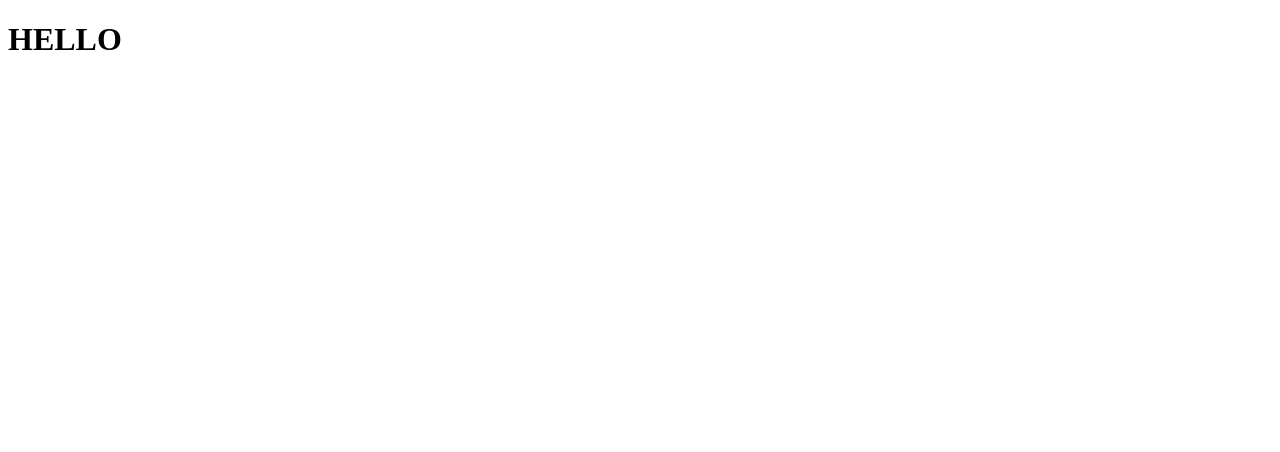
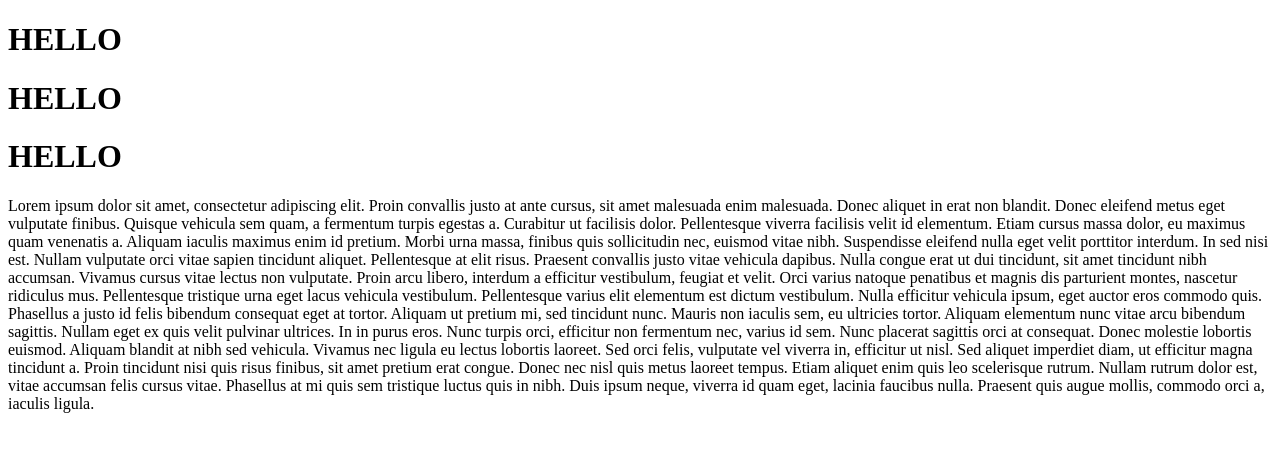
Before and after one commit to ccchwang/test-HTML-CSS-JSv2, a plain HTML site: page index.html in a window 1280 px wide. Drawn offline with Linux system fonts and the light colour scheme.

Commit message:
added more html

```diff
--- a/index.html
+++ b/index.html
@@ -7,6 +7,13 @@
 
   <body>
     <h1>HELLO</h1>
+    <h1>HELLO</h1>
+    <h1>HELLO</h1>
+    <p>Lorem ipsum dolor sit amet, consectetur adipiscing elit. Proin convallis justo at ante cursus, sit amet malesuada enim malesuada. Donec aliquet in erat non blandit. Donec eleifend metus eget vulputate finibus. Quisque vehicula sem quam, a fermentum turpis egestas a. Curabitur ut facilisis dolor. Pellentesque viverra facilisis velit id elementum. Etiam cursus massa dolor, eu maximus quam venenatis a. Aliquam iaculis maximus enim id pretium. Morbi urna massa, finibus quis sollicitudin nec, euismod vitae nibh. Suspendisse eleifend nulla eget velit porttitor interdum. In sed nisi est. Nullam vulputate orci vitae sapien tincidunt aliquet.
+
+Pellentesque at elit risus. Praesent convallis justo vitae vehicula dapibus. Nulla congue erat ut dui tincidunt, sit amet tincidunt nibh accumsan. Vivamus cursus vitae lectus non vulputate. Proin arcu libero, interdum a efficitur vestibulum, feugiat et velit. Orci varius natoque penatibus et magnis dis parturient montes, nascetur ridiculus mus. Pellentesque tristique urna eget lacus vehicula vestibulum. Pellentesque varius elit elementum est dictum vestibulum. Nulla efficitur vehicula ipsum, eget auctor eros commodo quis. Phasellus a justo id felis bibendum consequat eget at tortor. Aliquam ut pretium mi, sed tincidunt nunc. Mauris non iaculis sem, eu ultricies tortor. Aliquam elementum nunc vitae arcu bibendum sagittis. Nullam eget ex quis velit pulvinar ultrices.
+
+In in purus eros. Nunc turpis orci, efficitur non fermentum nec, varius id sem. Nunc placerat sagittis orci at consequat. Donec molestie lobortis euismod. Aliquam blandit at nibh sed vehicula. Vivamus nec ligula eu lectus lobortis laoreet. Sed orci felis, vulputate vel viverra in, efficitur ut nisl. Sed aliquet imperdiet diam, ut efficitur magna tincidunt a. Proin tincidunt nisi quis risus finibus, sit amet pretium erat congue. Donec nec nisl quis metus laoreet tempus. Etiam aliquet enim quis leo scelerisque rutrum. Nullam rutrum dolor est, vitae accumsan felis cursus vitae. Phasellus at mi quis sem tristique luctus quis in nibh. Duis ipsum neque, viverra id quam eget, lacinia faucibus nulla. Praesent quis augue mollis, commodo orci a, iaculis ligula.</p>
 
     <script src="app.js"></script>
   </body>
```
